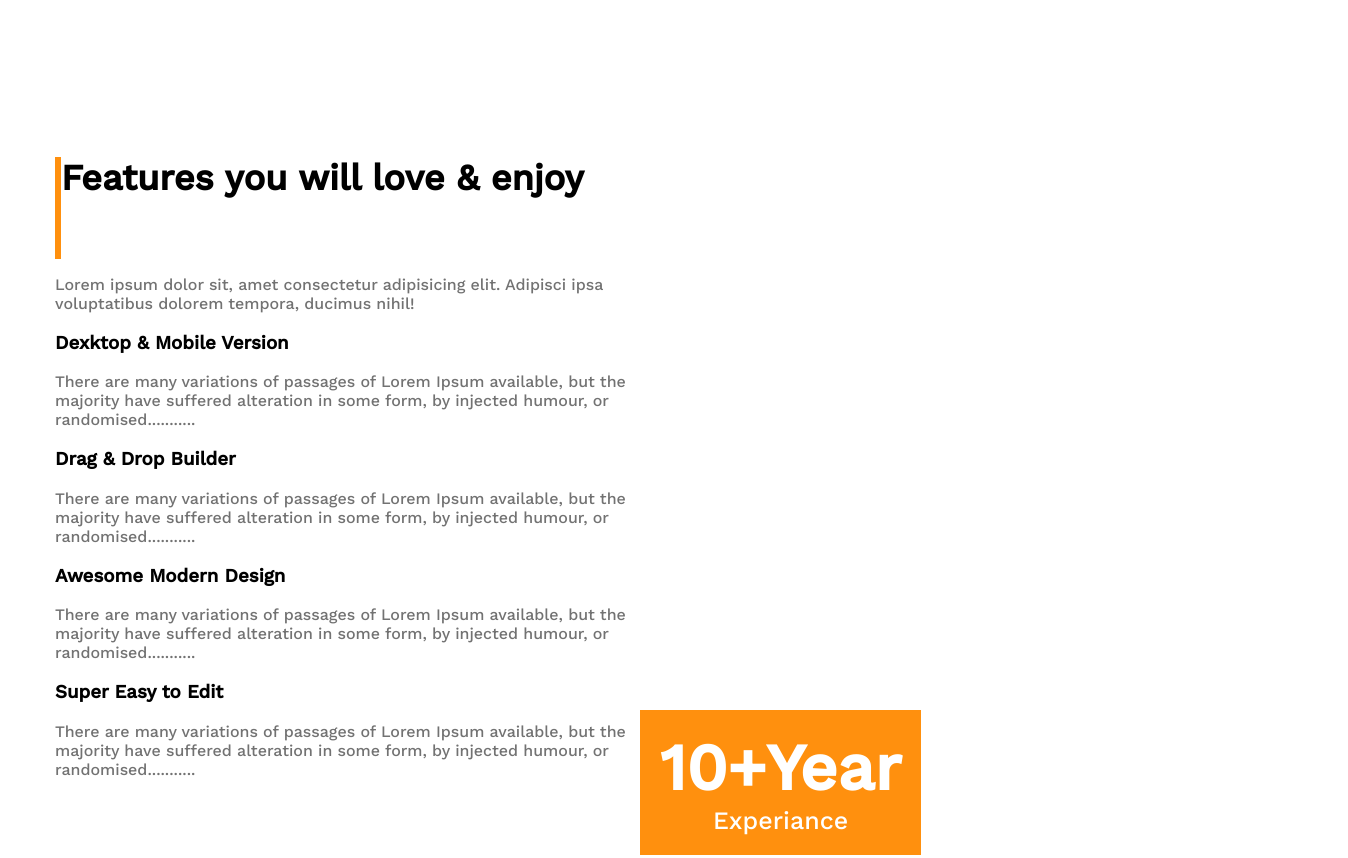
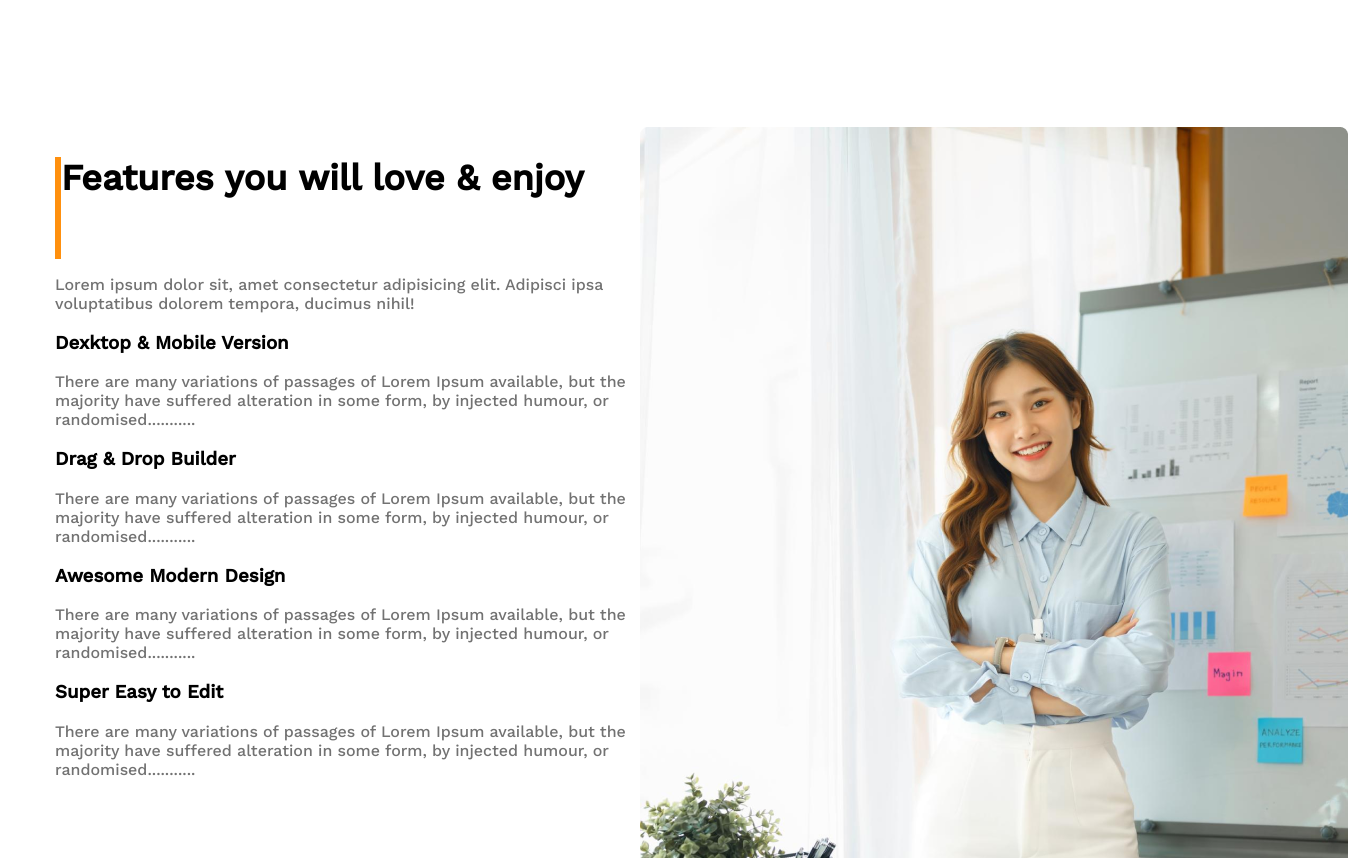
Before and after one commit to rakibulhaque-dev/architecture-project-demo, a plain HTML site: page index.html in a window 1280 px wide. Shown: the part 1410-2268 px from the top of the page, 1348 px wide, since content can reach past the window. Drawn offline with nearby package versions, Linux system fonts and the light colour scheme.

Commit message:
img added

```diff
--- a/index.html
+++ b/index.html
@@ -99,9 +99,9 @@
             </div>
         </div>
         <div class="experiance-box">
-            <!-- <div class="architect-img">
+            <div class="architect-img">
                 <img src="images/architect.png" alt="">
-            </div> -->
+            </div>
             <div class="experiance">
                 <h3>10+Year</h3>
                 <span>Experiance</span>
```
